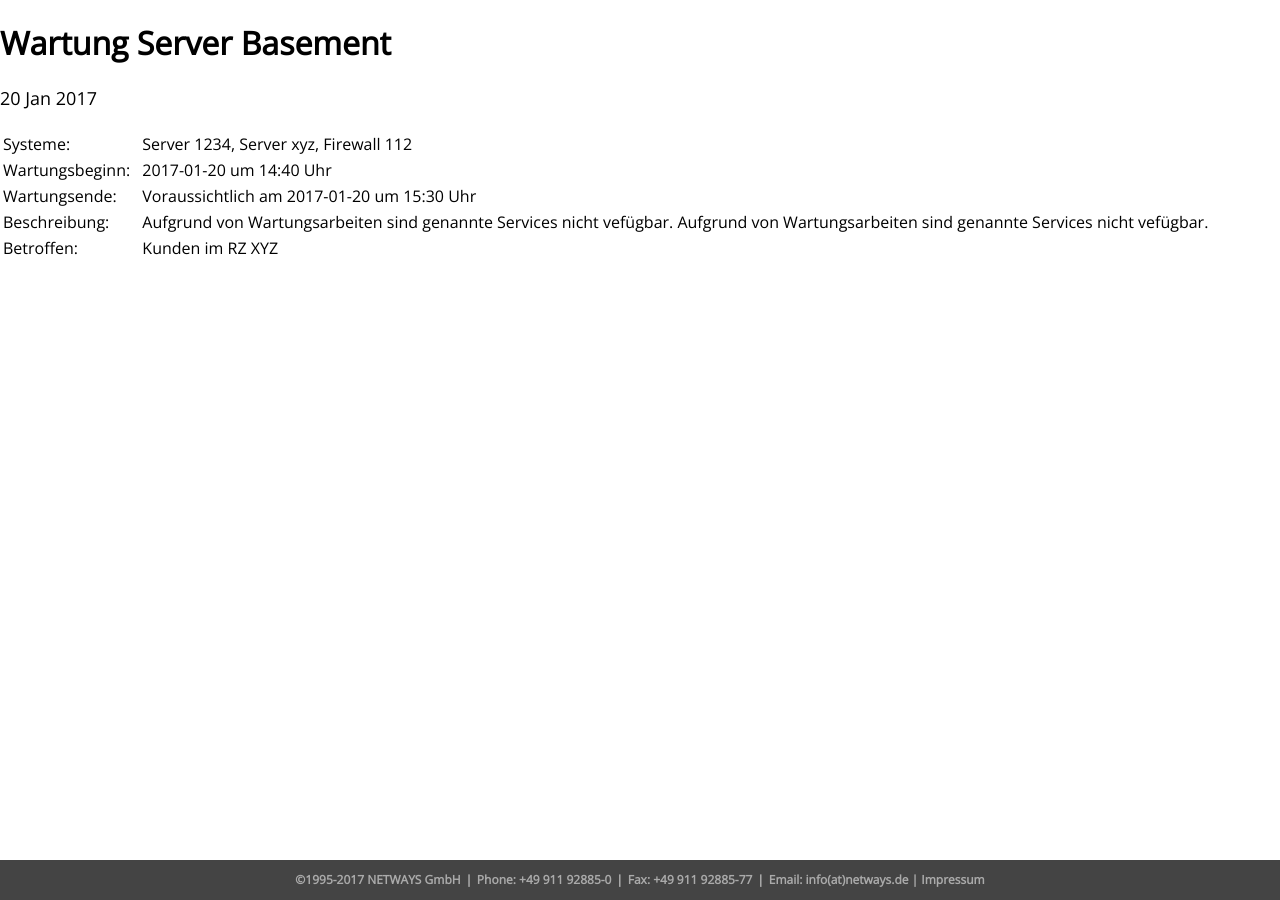
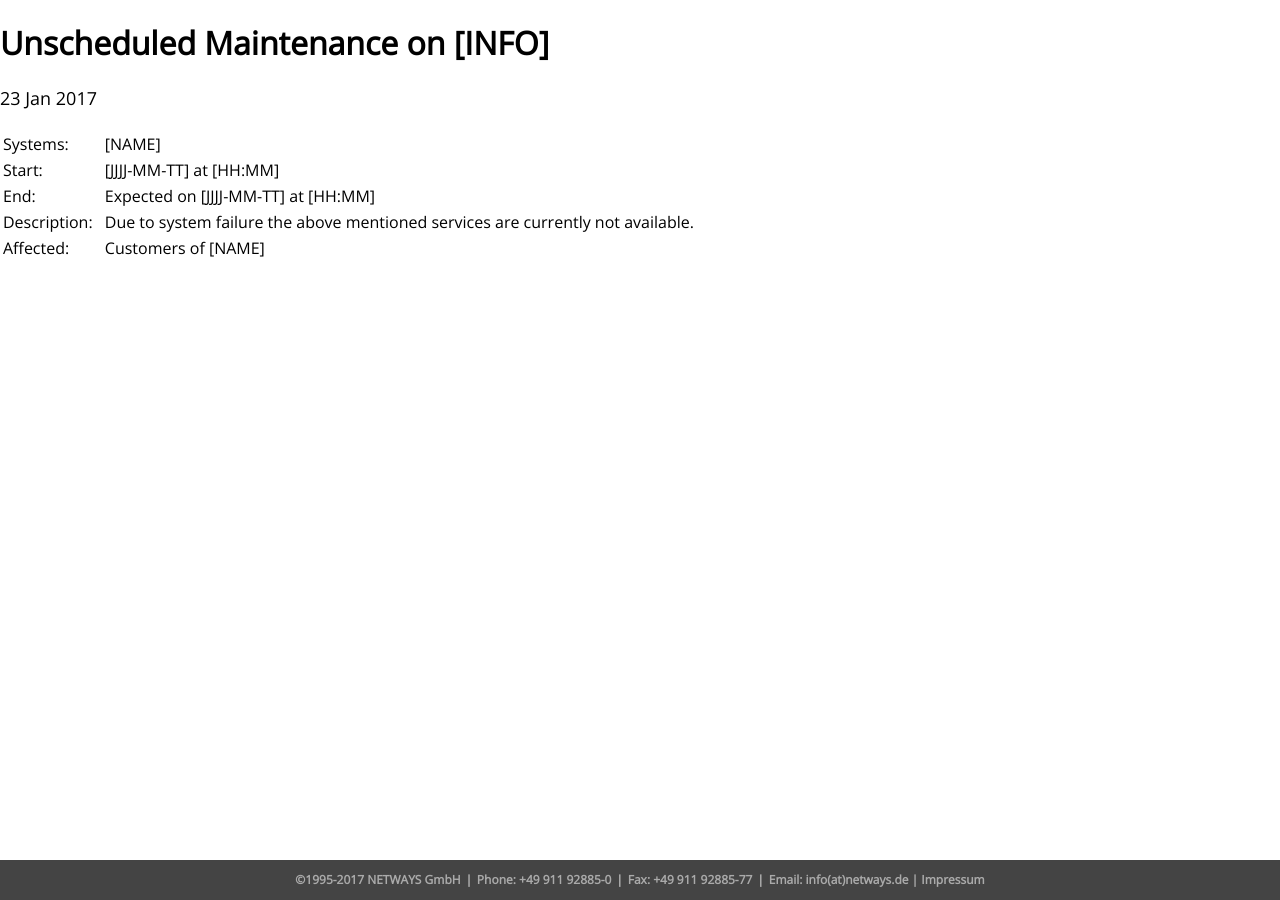
Before and after one commit to Storagegirl/storagegirl.github.io, a Jekyll site: the page built from _posts/2017-01-20-table.md, in a window 1280 px wide. Built offline with Jekyll 4.4.1, drawn with Linux system fonts in a browser that asks for light colours; nearby versions of some CDN libraries; library files that are not in the unit come from our copies.

Commit message:
Update 2017-01-20-table.md

```diff
--- a/_posts/2017-01-20-table.md
+++ b/_posts/2017-01-20-table.md
@@ -1,16 +1,15 @@
 ---
 layout: post
-title: "Wartung Server Basement"
-date: 2017-01-20
-time: "14:40"
-fa: "exclamation-triangle"
+title: "Unscheduled Maintenance on [INFO]"
+date: 2017-01-23
+time: "15:00"
+fa: "medkit"
 ---
 
-
-|                      |  |                                                                      |
-|----------------------|--|----------------------------------------------------------------------|
-| Systeme:             |  | Server 1234, Server xyz, Firewall 112                                |
-| Wartungsbeginn:      |  | 2017-01-20 um 14:40 Uhr                                              |
-| Wartungsende:        |  | Voraussichtlich am 2017-01-20 um 15:30 Uhr                           |
-| Beschreibung:        |  | Aufgrund von Wartungsarbeiten sind genannte Services nicht vefügbar. Aufgrund von Wartungsarbeiten sind genannte Services nicht vefügbar.  |
-| Betroffen:           |  | Kunden im RZ XYZ                                                     |
+|                    |  |                                                                      |
+|--------------------|--|----------------------------------------------------------------------|
+| Systems:           |  | [NAME]                                                               |
+| Start:             |  | [JJJJ-MM-TT] at [HH:MM]                                              |
+| End:               |  | Expected on [JJJJ-MM-TT] at [HH:MM]                                  |
+| Description:       |  | Due to system failure the above mentioned services are currently not available. |
+| Affected:          |  | Customers of [NAME]
```
